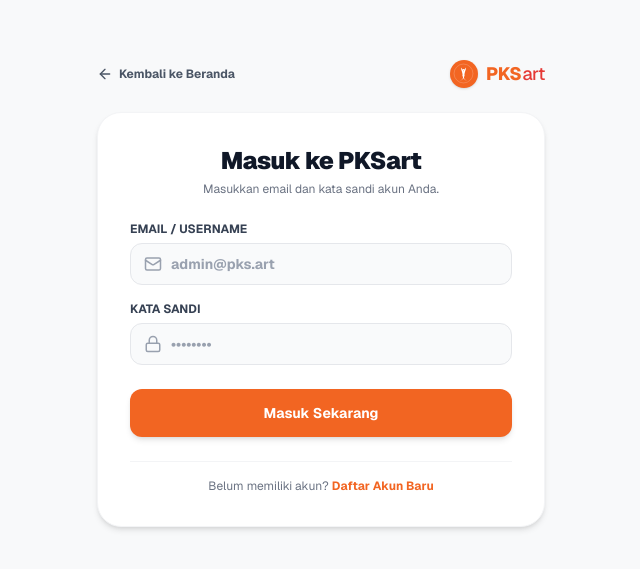
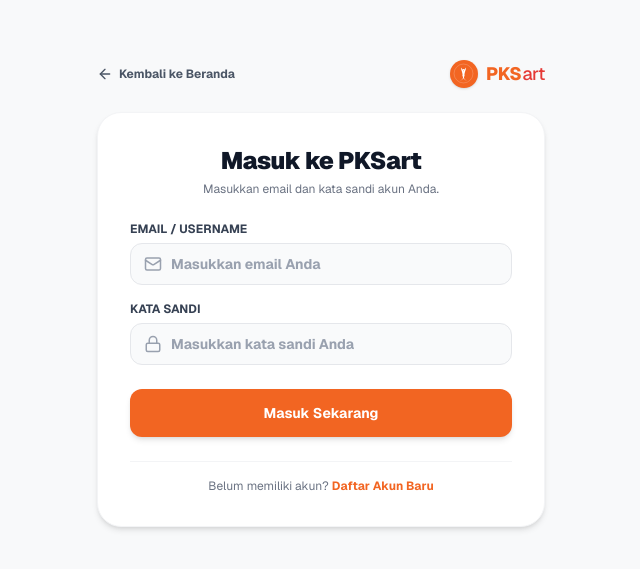
Before and after one commit to tyobeda/konikph, a Next.js app: page /login in a window 1280 px wide. Shown: the part 107-676 px from the top of the page, without its empty margins (319-959 px from the left). Built offline with nearby package versions, Linux system fonts and the light colour scheme; no server answers; the database is empty.

Commit message:
fix(login): update input placeholders to clean generic text

```diff
--- a/src/app/login/page.tsx
+++ b/src/app/login/page.tsx
@@ -108,7 +108,7 @@ export default function LoginPage() {
                 type="text"
                 value={email}
                 onChange={(e) => setEmail(e.target.value)}
-                placeholder="admin@pks.art"
+                placeholder="Masukkan email Anda"
                 className="w-full bg-gray-50 border border-gray-200 text-gray-900 placeholder:text-gray-400 rounded-xl pl-10 pr-4 py-2.5 text-sm focus:outline-none focus:border-[#F26522] focus:bg-white font-bold"
                 required
               />
@@ -125,7 +125,7 @@ export default function LoginPage() {
                 type="password"
                 value={password}
                 onChange={(e) => setPassword(e.target.value)}
-                placeholder="••••••••"
+                placeholder="Masukkan kata sandi Anda"
                 className="w-full bg-gray-50 border border-gray-200 text-gray-900 placeholder:text-gray-400 rounded-xl pl-10 pr-4 py-2.5 text-sm focus:outline-none focus:border-[#F26522] focus:bg-white font-bold"
                 required
               />
```
